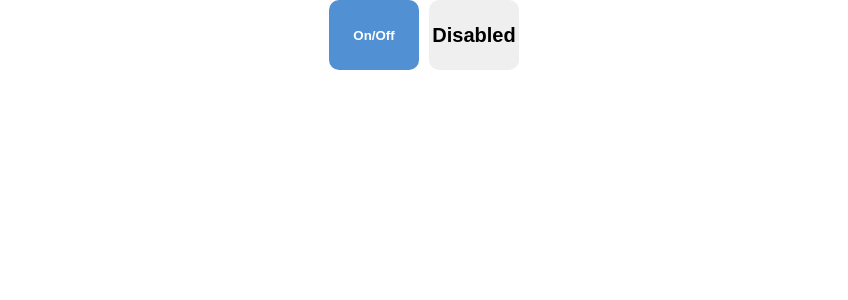
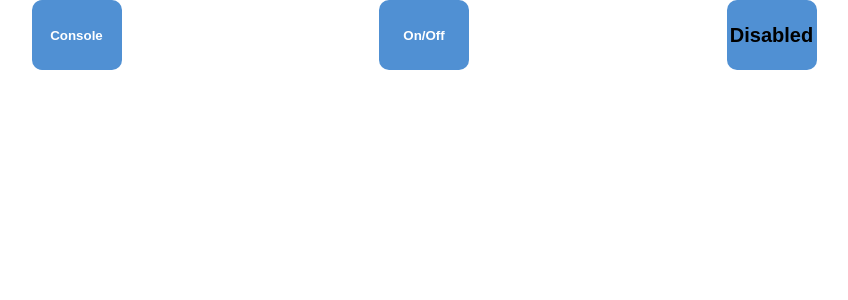
Before and after one commit to limdumb/React-Study, a React (Create React App) app: page / in a window 1280 px wide. Shown: the top 300 px of the page, without its empty margins (216-1064 px from the left). Built offline with nearby package versions, Linux system fonts and the light colour scheme.

Commit message:
Console Button 구현

```diff
--- a/src/Components/button.jsx
+++ b/src/Components/button.jsx
@@ -15,6 +15,16 @@ const ConsoleButton = styled.button `
   border-radius: 10px;
   color: white;
   font-weight: bold;
+  &:hover {
+    background-color: #649ad5;
+  color: black;
+  cursor: pointer;
+  }
+  &:active {
+  box-shadow: 1px 1px 0 rgb(0,0,0,0.5);
+  position: relative;
+  top:2px;
+  }
 `
 
 const DisableButton = styled.button `
@@ -23,14 +33,28 @@ const DisableButton = styled.button `
   align-items: center;
   border-radius: 3px;
   border: none;
+  background-color: #5090D3;
   width: 90px;
   height: 70px;
   border-radius: 10px;
   margin-left: 10px;
   font-size: 20px;
   font-weight: bold;
+
+  &:active {
+  box-shadow: 1px 1px 0 rgb(0,0,0,0.5);
+  position: relative;
+  top:2px;
+  }
+
+  &:hover {
+  background-color: #649ad5;
+  color: black;
+  cursor: pointer;
+  }
 `
 const OnOffButton = styled.button `
+  margin-left: 10px;
   display: flex;
   justify-content: center;
   align-items: center;
@@ -43,6 +67,16 @@ const OnOffButton = styled.button `
   border-radius: 10px;
   color: white;
   font-weight: bold;
+  &:hover {
+    background-color: #649ad5;
+  color: black;
+  cursor: pointer;
+  }
+  &:active {
+  box-shadow: 1px 1px 0 rgb(0,0,0,0.5);
+  position: relative;
+  top:2px;
+}
 `
 
 
@@ -50,18 +84,24 @@ const StyleDiv = styled.div `
   display: flex;
   justify-content: center;
   align-items: center;
-
+  justify-content: space-evenly;
 `
 
 export default function ClickButton() {
   const [activate, setActivate] = React.useState(false)
-  console.log(activate)
 
   const onOffToggle = (() => {
     setActivate(!activate)
   })
 
+  if(activate === true) {
+    console.log('Disabled')
+  } else {
+    console.log('그코잠 화이팅!')
+  }
+
   return<StyleDiv>
+    <ConsoleButton onClick={() => console.log('그코잠 화이팅!')}>Console</ConsoleButton>
     <OnOffButton onClick={() => onOffToggle(setActivate)}>On/Off</OnOffButton>
     <DisableButton disabled={activate} onClick={() => setActivate(true)}>Disabled</DisableButton>
     </StyleDiv>
```
